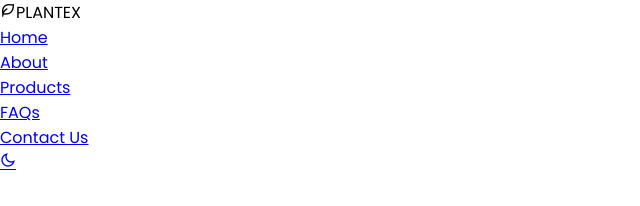
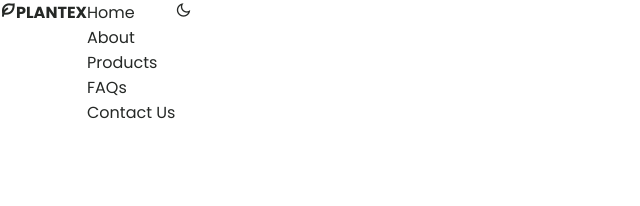
Before and after one commit to coder-rakibul/Plants-tree, a plain HTML site: page index.html in a window 1280 px wide. Shown: the whole page, without its empty margins (0-640 px from the left). Drawn offline with nearby package versions, Linux system fonts and the light colour scheme.

Commit message:
Header section

```diff
--- a/Sass/Material/_header.scss
+++ b/Sass/Material/_header.scss
@@ -0,0 +1,13 @@
+header {
+    .contenar {
+        .header {
+            .navication {
+                display: flex;
+
+                .logo {
+                    font-weight: 700;
+                }
+            }
+        }
+    }
+}
--- a/Sass/Reste/_reste.scss
+++ b/Sass/Reste/_reste.scss
@@ -12,14 +12,15 @@
 
 *,
 *::after,
-*::before {
+*::before,
+html {
     box-sizing: border-box;
 }
 
+*,
 html {
     font-family: $body-font;
+    color: #252826;
+    text-decoration: $no;
+    list-style: $no;
 }
-
-body {
-    font-family: $body-font;
-}
--- a/Sass/Variable/_variable.scss
+++ b/Sass/Variable/_variable.scss
@@ -38,3 +38,7 @@ $z-fixed: 100;
     $small-font-size: .875rem;
     $smaller-font-size: .813rem;
 }
+
+
+// Comon code
+$no: none
--- a/index.html
+++ b/index.html
@@ -18,7 +18,7 @@
             <div class="header">
                 <nav class="navication">
                     <div class="logo">
-                        <i class="ri-leaf-line"></i>PLANTEX
+                        <a href="#"><i class="ri-leaf-line"></i>PLANTEX</a>
                     </div>
                     <ul class="nav-bt">
                         <li><a href="#">Home</a></li>
```
Also changed, not shown: Style/style.css, 1 other file.
